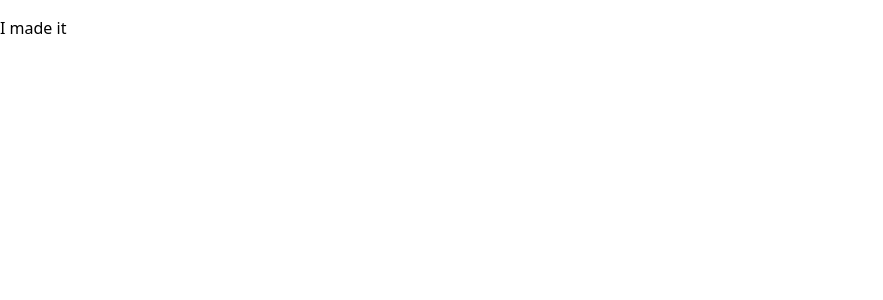
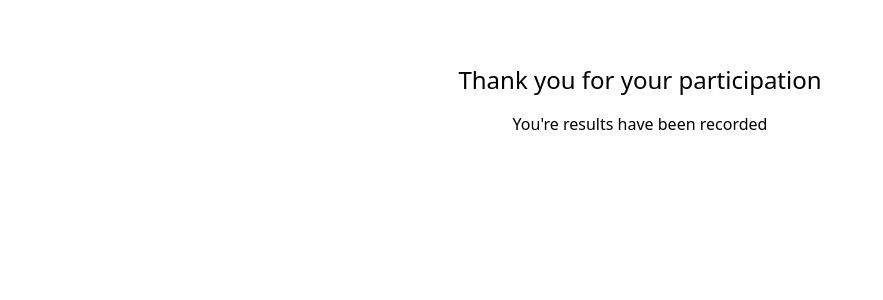
Before and after one commit to michellejanay/simple-usability-test, a SvelteKit app: page /survey/thank-you in a window 1280 px wide. Shown: the top 300 px of the page, without its empty margins (0-883 px from the left). Built offline with nearby package versions, Linux system fonts and the light colour scheme.

Commit message:
fix: thank you page updated

```diff
--- a/src/routes/survey/thank-you/+page.svelte
+++ b/src/routes/survey/thank-you/+page.svelte
@@ -1 +1,5 @@
-<p>I made it</p>
+<main class="text-center m-16">
+    <h1>Thank you for your participation</h1>
+    <p>You're results have been recorded</p>
+    <!-- <a href="/survey/results">Results</a> -->
+  </main>
```
